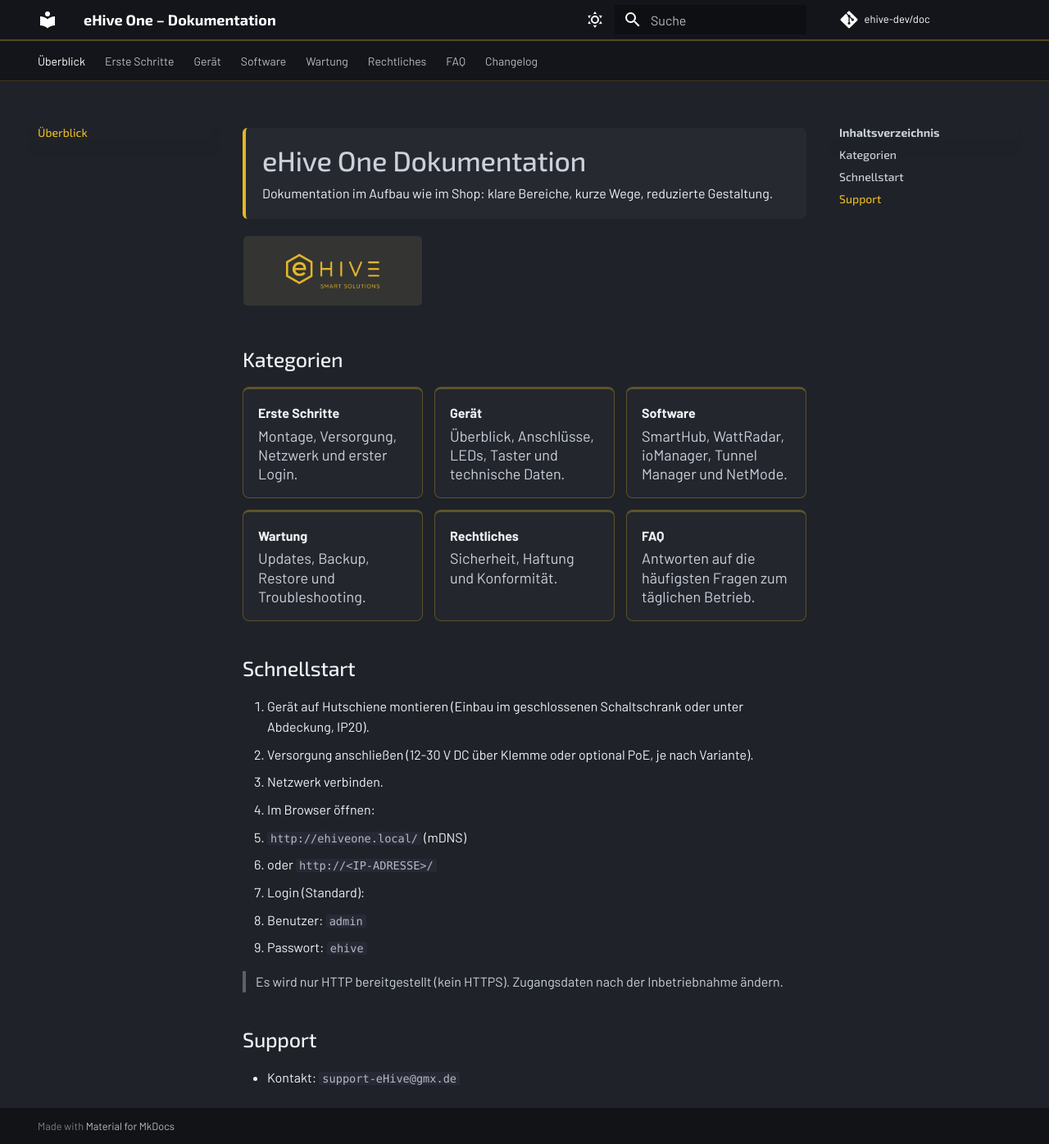
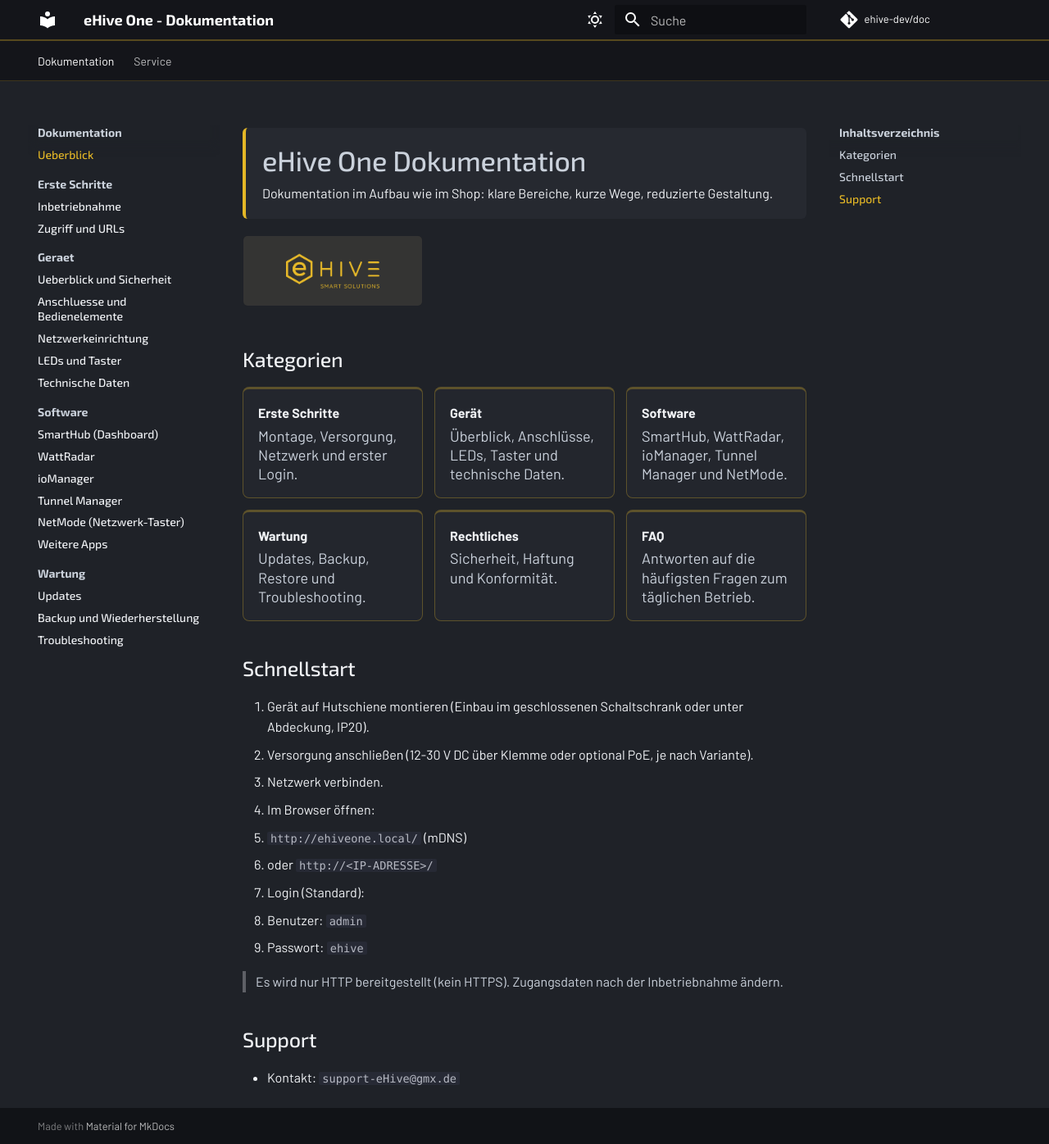
Before and after one commit to ehive-dev/doc, an MkDocs documentation site: the page built from docs/index.md, in a window 1280 px wide and 1396 px high. Shown: the whole window at 82% size. Built offline with MkDocs 1.6.1 and Material for MkDocs 9.7.7, drawn with Linux system fonts in a browser that asks for light colours; comment, search, counter and statistics services are not loaded.

Commit message:
Reduce top navigation to two main tabs

```diff
--- a/mkdocs.yml
+++ b/mkdocs.yml
@@ -1,8 +1,9 @@
-site_name: eHive One – Dokumentation
-site_description: Endanwender-Dokumentation für eHive One (OpenArc) und Apps
+site_name: eHive One - Dokumentation
+site_description: Endanwender-Dokumentation fuer eHive One (OpenArc) und Apps
 site_url: https://ehive-dev.github.io/doc/
 repo_url: https://github.com/ehive-dev/doc
 repo_name: ehive-dev/doc
+
 theme:
   name: material
   language: de
@@ -27,6 +28,7 @@ theme:
     toggle:
       icon: material/weather-night
       name: Dunkel
+
 markdown_extensions:
 - admonition
 - toc:
@@ -34,35 +36,40 @@ markdown_extensions:
 - tables
 - footnotes
 - attr_list
+
 plugins:
 - search
+
 extra_css:
 - assets/stylesheets/extra.css
+
 nav:
-- Überblick: index.md
-- Erste Schritte:
-  - Inbetriebnahme: getting-started.md
-  - Zugriff & URLs: access.md
-- Gerät:
-  - Überblick & Sicherheit: hardware/overview.md
-  - Anschlüsse & Bedienelemente: hardware/connectors.md
-  - Netzwerkeinrichtung: hardware/network.md
-  - LEDs & Taster: hardware/leds-buttons.md
-  - Technische Daten: hardware/specs.md
-- Software:
-  - SmartHub (Dashboard): software/smarthub.md
-  - WattRadar: software/wattradar.md
-  - ioManager: software/iomanager.md
-  - Tunnel Manager: software/tunnel-manager.md
-  - NetMode (Netzwerk-Taster): software/netmode.md
-  - Weitere Apps: software/other-apps.md
-- Wartung:
-  - Updates: maintenance/updates.md
-  - Backup & Wiederherstellung: maintenance/backup-restore.md
-  - Troubleshooting: maintenance/troubleshooting.md
-- Rechtliches:
-  - Hinweise & Sicherheit: legal/safety.md
-  - Garantie & Haftung: legal/warranty-liability.md
-  - Konformität: legal/compliance.md
-- FAQ: faq.md
-- Changelog: changelog.md
+- Dokumentation:
+  - Ueberblick: index.md
+  - Erste Schritte:
+    - Inbetriebnahme: getting-started.md
+    - Zugriff und URLs: access.md
+  - Geraet:
+    - Ueberblick und Sicherheit: hardware/overview.md
+    - Anschluesse und Bedienelemente: hardware/connectors.md
+    - Netzwerkeinrichtung: hardware/network.md
+    - LEDs und Taster: hardware/leds-buttons.md
+    - Technische Daten: hardware/specs.md
+  - Software:
+    - SmartHub (Dashboard): software/smarthub.md
+    - WattRadar: software/wattradar.md
+    - ioManager: software/iomanager.md
+    - Tunnel Manager: software/tunnel-manager.md
+    - NetMode (Netzwerk-Taster): software/netmode.md
+    - Weitere Apps: software/other-apps.md
+  - Wartung:
+    - Updates: maintenance/updates.md
+    - Backup und Wiederherstellung: maintenance/backup-restore.md
+    - Troubleshooting: maintenance/troubleshooting.md
+- Service:
+  - FAQ: faq.md
+  - Changelog: changelog.md
+  - Rechtliches:
+    - Hinweise und Sicherheit: legal/safety.md
+    - Garantie und Haftung: legal/warranty-liability.md
+    - Konformitaet: legal/compliance.md
```
